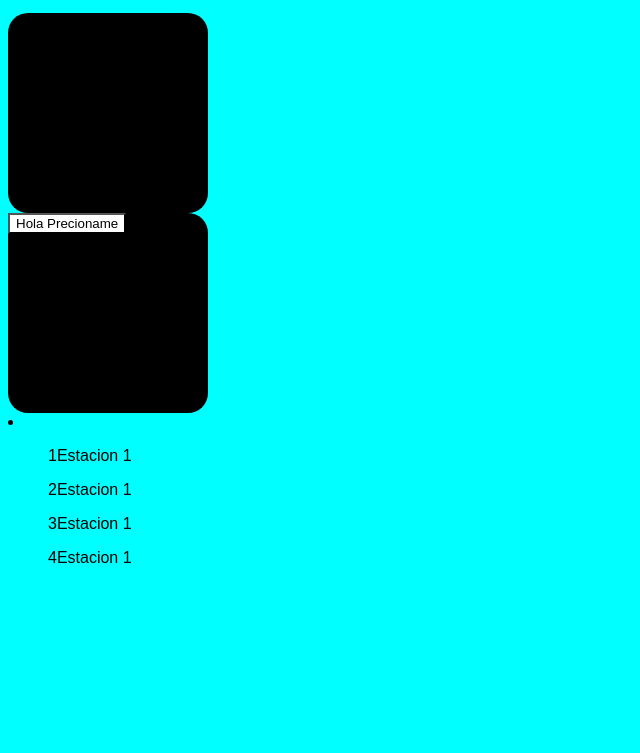
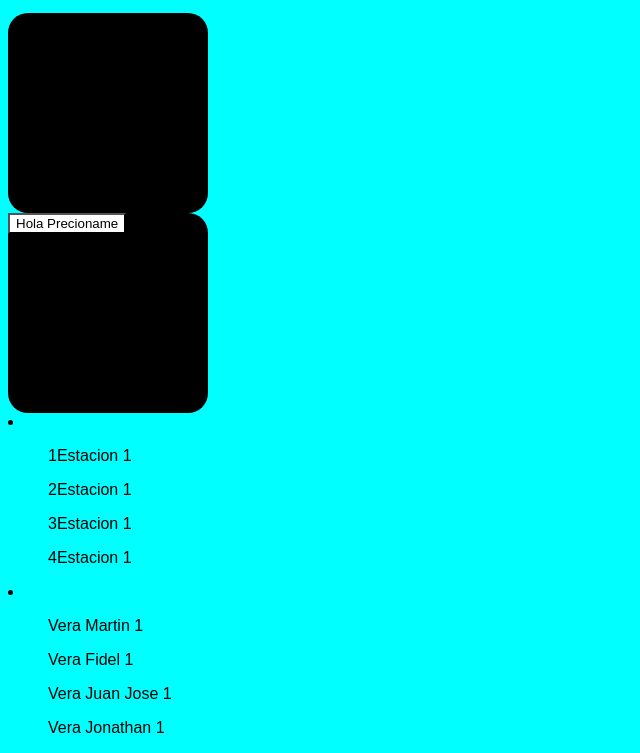
Before and after one commit to 70641942/youtube-git, a plain HTML site: page index.html in a window 1280 px wide. Shown: the part 101-854 px from the top of the page, without its empty margins (0-640 px from the left). Before the commit the page ends 800 px from the top, so only its background shows below. Drawn offline with Linux system fonts and the light colour scheme.

Commit message:
Los 4 Vera de XOXO

```diff
--- a/index.html
+++ b/index.html
@@ -21,6 +21,11 @@
         <ol>2Estacion 1</ol>
         <ol>3Estacion 1</ol>
         <ol>4Estacion 1</ol>
+    </li><li>
+        <ol>Vera Martin 1</ol>
+        <ol>Vera Fidel 1</ol>
+        <ol>Vera Juan Jose 1</ol>
+        <ol>Vera Jonathan 1</ol>
     </li>
 
 </body>
```
